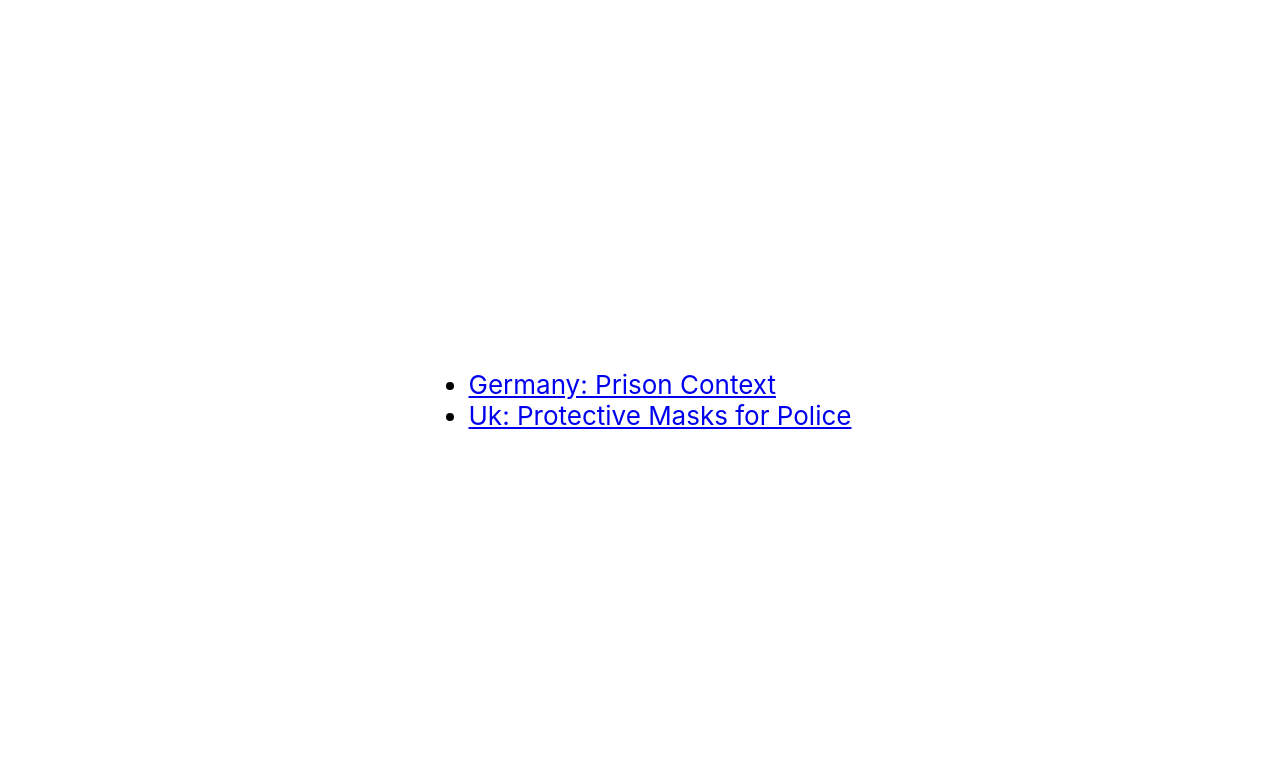
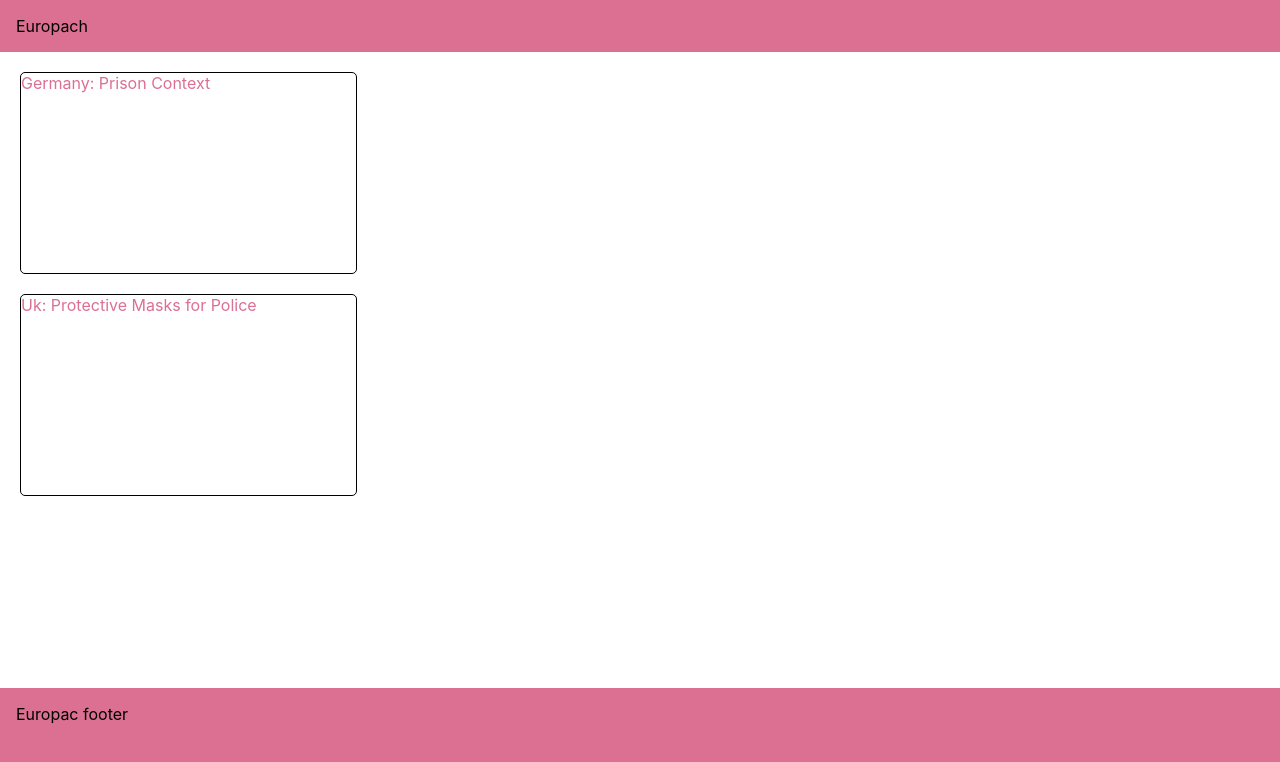
Before and after one commit to europach/europach-app, a React (Create React App) app: page / in a window 1280 px wide. Shown: the top 762 px of the page. Built offline with nearby package versions, Linux system fonts and the light colour scheme.

Commit message:
basic homepage with story cards

```diff
--- a/src/App/App.js
+++ b/src/App/App.js
@@ -2,16 +2,19 @@ import React, { Component } from 'react';
 import { BrowserRouter as Router, Route, Switch } from 'react-router-dom'
 import GermanyStory from '../stories/GermanyStory';
 import UkStory from '../stories/UkStory';
-import Home from '../components/pages/Home';
+import Home from '../components/HomePage';
 import Error from '../components/pages/Error';
 import Event from '../components/Event';
-import { AppContainer } from './styles';
+import { AppContainer, AppNav, AppMain, AppFooter } from './styles';
 
 export class App extends Component {
   render() {
     return (
       <Router>
         <AppContainer>
+          <AppNav>Europach</AppNav>
+
+          <AppMain>
             <Switch>
               <Route exact path='/' component={Home} />
               <Route exact path='/germany' component={GermanyStory} />
@@ -21,6 +24,10 @@ export class App extends Component {
               <Route path={`/uk/:eventId`} component={Event} />
               <Route component={Error} />
             </Switch>
+
+          </AppMain>
+
+          <AppFooter>Europac footer</AppFooter>
         </AppContainer>
       </Router>
     );
--- a/src/App/styles.js
+++ b/src/App/styles.js
@@ -4,7 +4,23 @@ export const AppContainer = styled.div`
   min-height: 100vh;
   display: flex;
   flex-direction: column;
-  align-items: center;
-  justify-content: center;
-  font-size: calc(10px + 2vmin);
+  margin: 0;
 `;
+
+export const AppNav = styled.header`
+  background: palevioletred;
+  padding: 1em;
+`;
+
+export const AppMain = styled.div`
+  display: flex;
+  flex: 1;
+  flex-direction: column;
+  padding: 20px;
+`;
+
+export const AppFooter = styled.div`
+  background: palevioletred;
+  height: 10vh;
+  padding: 1em;
+`;
--- /dev/null
+++ b/src/components/HomePage/HomePage.js
@@ -0,0 +1,21 @@
+import React from 'react';
+import { StoryList, StoryItem, StyledLink } from './styles';
+import StoryCard from '../StoryCard';
+
+export const HomePage = (props) => {
+  return (
+    <StoryList>
+      <StoryItem>
+        <StyledLink to='/germany'>
+          <StoryCard name="Germany: Prison Context"/>
+        </StyledLink>
+      </StoryItem>
+
+      <StoryItem>
+        <StyledLink to='/uk'>
+          <StoryCard name="Uk: Protective Masks for Police"/>
+        </StyledLink>
+      </StoryItem>
+    </StoryList>
+  )
+}
--- /dev/null
+++ b/src/components/HomePage/index.js
@@ -0,0 +1,3 @@
+import { HomePage } from './HomePage';
+
+export default HomePage;
--- /dev/null
+++ b/src/components/HomePage/styles.js
@@ -0,0 +1,18 @@
+import styled from 'styled-components'
+import { Link } from 'react-router-dom';
+
+export const StoryList = styled.ul`
+  list-style-type: none;
+  margin: 0;
+  padding: 0;
+`;
+
+export const StoryItem = styled.li`
+  list-style-type: none;
+  padding-bottom: 20px;
+`;
+
+export const StyledLink = styled(Link)`
+  color: palevioletred;
+  text-decoration: none;
+`;
--- /dev/null
+++ b/src/components/StoryCard/StoryCard.js
@@ -0,0 +1,10 @@
+import React from 'react';
+import { Card } from './styles';
+
+export const StoryCard = (props) => {
+  return (
+    <Card>
+      { props.name }
+    </Card>
+  )
+}
--- /dev/null
+++ b/src/components/StoryCard/index.js
@@ -0,0 +1,3 @@
+import { StoryCard } from './StoryCard';
+
+export default StoryCard;
--- /dev/null
+++ b/src/components/StoryCard/styles.js
@@ -0,0 +1,8 @@
+import styled from 'styled-components'
+
+export const Card = styled.div`
+  min-height: 200px;
+  max-width: 335px;
+  border: 1px solid black;
+  border-radius: 5px;
+`;
--- a/src/components/pages/Home.js
+++ /dev/null
@@ -1,13 +0,0 @@
-import React from 'react';
-import { Link } from 'react-router-dom';
-
-const Home = (props) => {
-  return (
-    <ul>
-      <li><Link to='/germany'>Germany: Prison Context</Link></li>
-      <li><Link to='/uk'>Uk: Protective Masks for Police</Link></li>
-    </ul>
-  )
-}
-
-export default Home;
```
Lines whose indentation alone changed are shown as unchanged.
